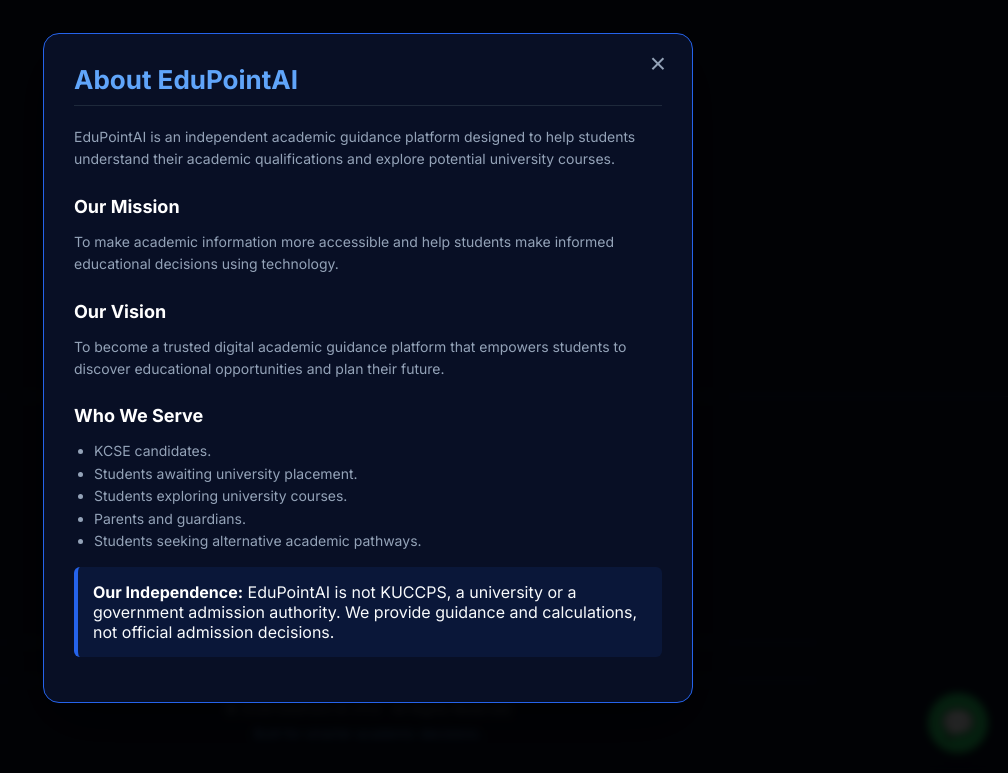
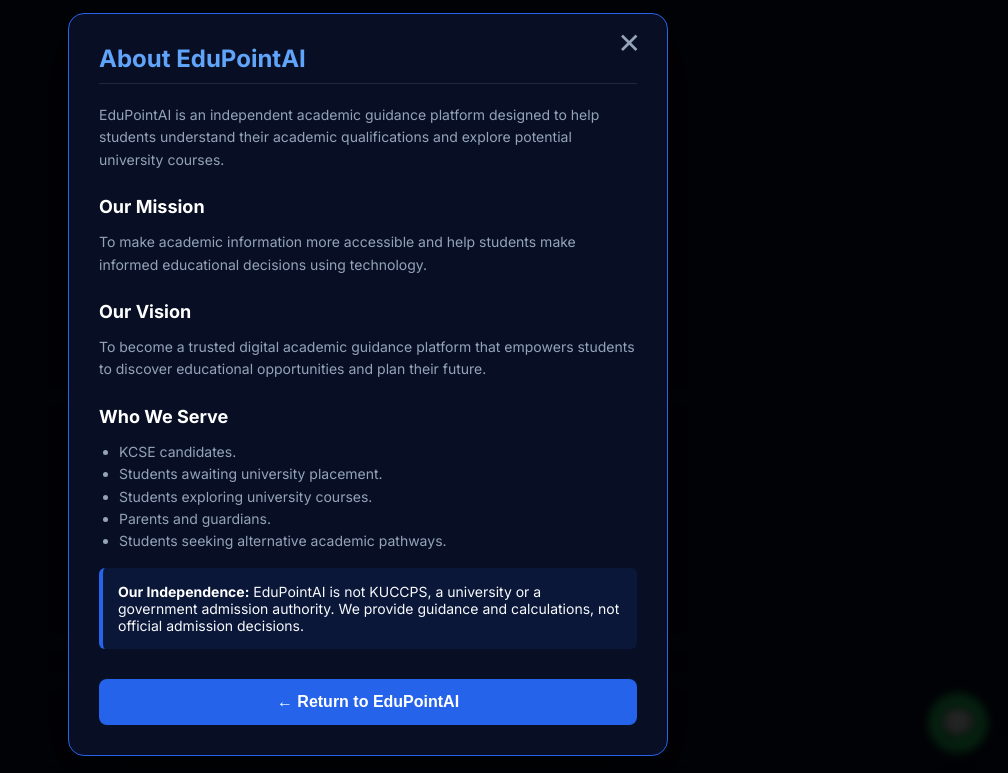
Before and after one commit to brtjjg/Edupointai-, a plain HTML site: page frontend/index.html in a window 1280 px wide. Both pictures are taken after a click on the link "About Us". Shown: the part 404-1177 px from the top of the page, without its empty margins (272-1280 px from the left). Drawn offline with Linux system fonts and the light colour scheme.

Commit message:
Update index.html

```diff
--- a/frontend/index.html
+++ b/frontend/index.html
@@ -208,19 +208,23 @@
   /* INFO MODAL (About, Rules, Terms, Privacy) */
   /* ========================================= */
   #infoModal { display: none; position: fixed; inset: 0; background: rgba(0,0,0,0.85); z-index: 9000; padding: 20px; overflow-y: auto; backdrop-filter: blur(4px); align-items: flex-start; justify-content: center; }
-  .info-modal-content { background: var(--navy); border: 1px solid var(--royal-blue); border-radius: 16px; padding: 30px; max-width: 650px; width: 100%; margin: 40px auto; color: var(--soft-white); position: relative; box-shadow: 0 20px 60px rgba(0,0,0,0.5); animation: fadeIn 0.3s ease; }
+  .info-modal-content { background: var(--navy); border: 1px solid var(--royal-blue); border-radius: 16px; padding: 30px; max-width: 600px; width: 100%; margin: 20px auto; color: var(--soft-white); position: relative; box-shadow: 0 20px 60px rgba(0,0,0,0.5); animation: fadeIn 0.3s ease; }
+
   .info-modal-close { position: absolute; top: 15px; right: 20px; background: transparent; border: none; color: var(--slate); font-size: 28px; cursor: pointer; transition: color 0.2s; line-height: 1; }
   .info-modal-close:hover { color: var(--white); }
 
-  .info-modal-body h1 { color: var(--electric-blue); font-size: 26px; margin-top: 0; margin-bottom: 20px; border-bottom: 1px solid #1e293b; padding-bottom: 10px; }
+  .info-modal-body h1 { color: var(--electric-blue); font-size: 24px; margin-top: 0; margin-bottom: 20px; border-bottom: 1px solid #1e293b; padding-bottom: 10px; }
   .info-modal-body h2 { color: var(--white); font-size: 18px; margin-top: 25px; margin-bottom: 10px; }
   .info-modal-body p, .info-modal-body ul { color: var(--slate); line-height: 1.6; font-size: 14px; margin-bottom: 15px; }
   .info-modal-body ul { padding-left: 20px; }
   .info-modal-body strong { color: var(--white); }
 
-  .info-box { background: rgba(37, 99, 235, 0.1); border-left: 4px solid var(--royal-blue); padding: 15px; border-radius: 6px; margin: 15px 0; color: var(--soft-white); }
-  .warning-box { background: rgba(245, 158, 11, 0.1); border-left: 4px solid var(--warning-amber); padding: 15px; border-radius: 6px; margin: 15px 0; color: var(--soft-white); }
-  .prohibited-box { background: rgba(220, 38, 38, 0.1); border-left: 4px solid var(--error-red); padding: 15px; border-radius: 6px; margin: 15px 0; color: var(--soft-white); }
+  .info-box { background: rgba(37, 99, 235, 0.1); border-left: 4px solid var(--royal-blue); padding: 15px; border-radius: 6px; margin: 15px 0; color: var(--soft-white); font-size: 14px; }
+  .warning-box { background: rgba(245, 158, 11, 0.1); border-left: 4px solid var(--warning-amber); padding: 15px; border-radius: 6px; margin: 15px 0; color: var(--soft-white); font-size: 14px; }
+  .prohibited-box { background: rgba(220, 38, 38, 0.1); border-left: 4px solid var(--error-red); padding: 15px; border-radius: 6px; margin: 15px 0; color: var(--soft-white); font-size: 14px; }
+
+  .return-btn { display: block; width: 100%; padding: 14px; background: var(--royal-blue); color: var(--white); text-align: center; border: none; border-radius: 8px; font-weight: bold; font-size: 16px; cursor: pointer; margin-top: 30px; text-decoration: none; transition: background 0.2s; }
+  .return-btn:hover { background: #1d4ed8; }
 
   /* ========================================= */
   /* EDPOINTAI V11.0 MINIMAL FOOTER            */
@@ -462,7 +466,7 @@
 <!-- ========================================= -->
 <div id="infoModal">
   <div class="info-modal-content">
-    <button class="info-modal-close" onclick="closeInfoModal()">×</button>
+    <button class="info-modal-close" onclick="closeInfoModal()">✕</button>
 
     <!-- About Us Content -->
     <div id="info-content-about" class="info-modal-body" style="display: none;">
@@ -575,6 +579,7 @@
       <p>Under Kenya's Data Protection Act (2019), you have the right to access, correct, or request deletion of your data, and the right to lodge a complaint with the ODPC.</p>
     </div>
 
+    <button class="return-btn" onclick="closeInfoModal()">← Return to EduPointAI</button>
   </div>
 </div>
 
```
